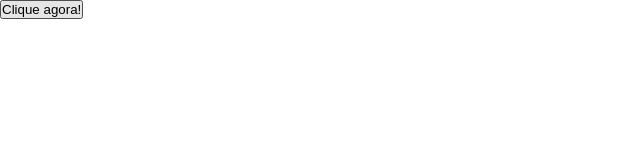
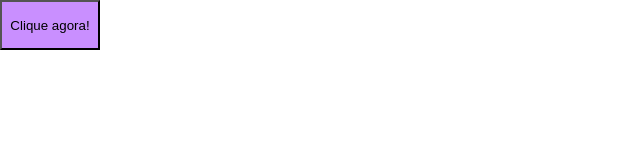
Before and after one commit to cardosoviic/estudoGit, a plain HTML site: page index.html in a window 1280 px wide. Shown: the whole page, without its empty margins (0-640 px from the left). Drawn offline with Linux system fonts and the light colour scheme.

Commit message:
Foi criado um novo arquivo README e adicionado o design do botão

```diff
--- a/css/style.css
+++ b/css/style.css
@@ -3,3 +3,11 @@
     padding: 0px;
     box-sizing: border-box;
 }
+
+
+.btn {
+    background: rgba(191, 122, 255, 0.836);
+    width: 100px;
+    height: 50px;
+    cursor: pointer;
+}
```
Also changed, not shown: 1 other file.
